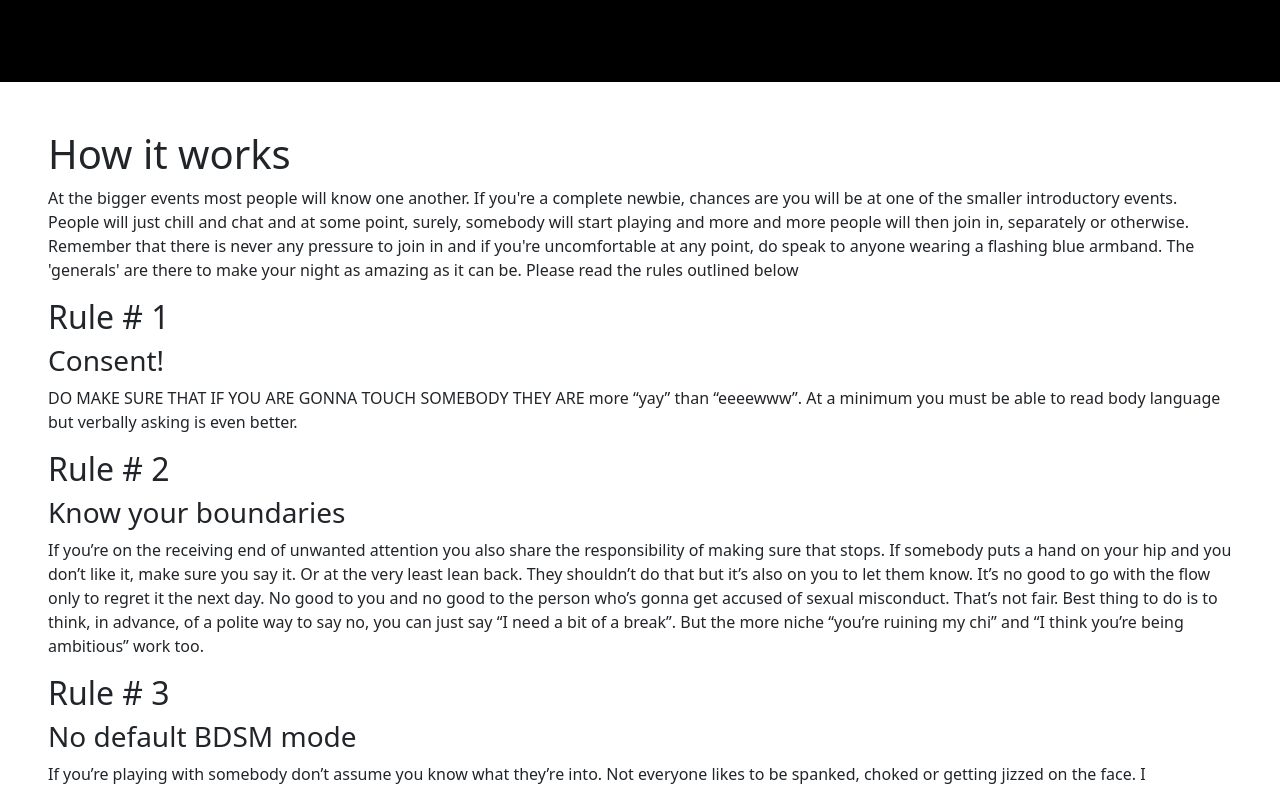
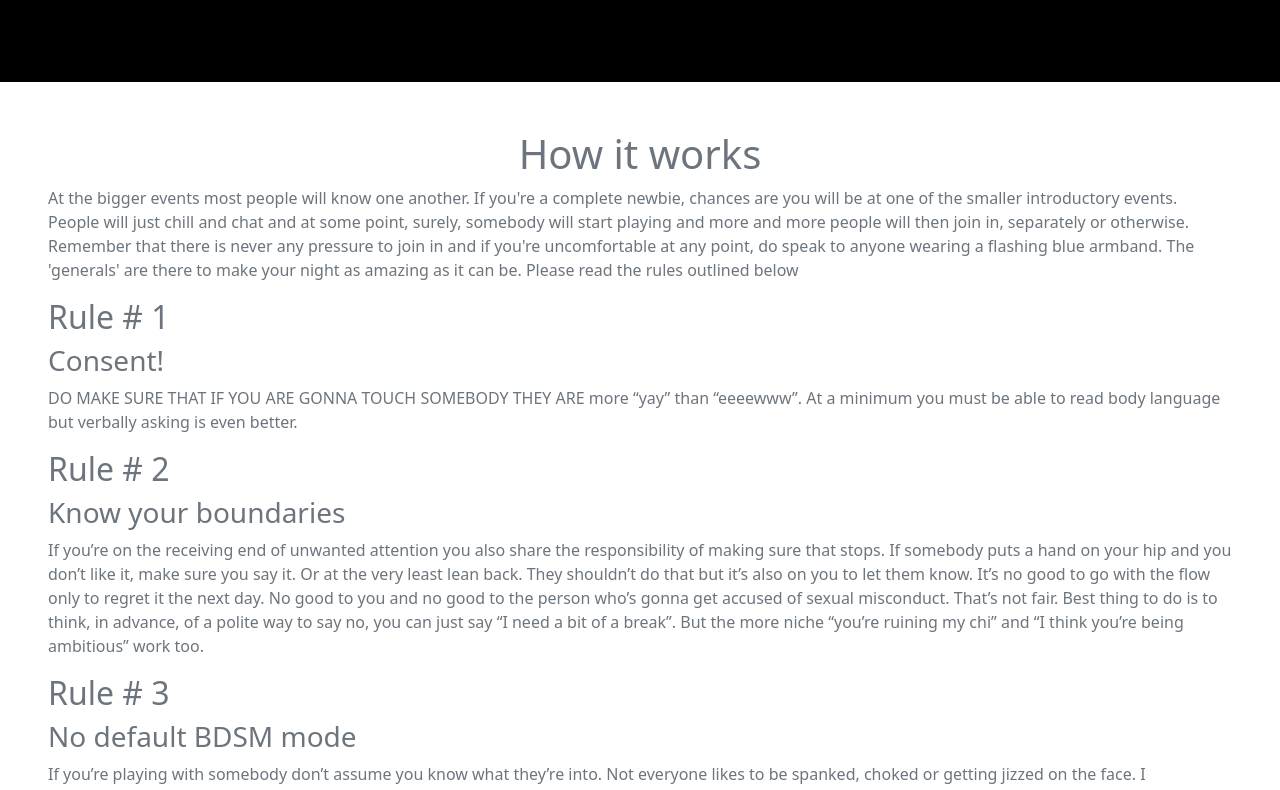
Before and after one commit to dantrovato/the-tribe-react18, a React (Vite) app: page /rules in a window 1280 px wide. Shown: the part 380-1170 px from the top of the page. Built offline with nearby package versions, Linux system fonts and the light colour scheme.

Commit message:
Add styles to rules

```diff
--- a/src/components/AboutPage.tsx
+++ b/src/components/AboutPage.tsx
@@ -1,7 +1,7 @@
 const AboutPage = () => {
   return (
     <div className="m-5 ">
-      <h2 className="text-muted text-center">
+      <h2 className="text-muted text-center mb-4">
         A social experiment in redefining, sex, friendships and relationships
       </h2>
       <p className="text-muted">
--- a/src/components/Events.tsx
+++ b/src/components/Events.tsx
@@ -1,6 +1,7 @@
 const Events = () => {
   return (
-    <div className="">
+    <div className="m-5">
+      <h1 className="text-center text-muted">Events</h1>
       <p className="m-5 text-muted">
         Next Event May 20th 2023 is a newbies. Register your interest in the
         Join section.
--- a/src/components/Rules.tsx
+++ b/src/components/Rules.tsx
@@ -1,7 +1,7 @@
 const Rules = () => {
   return (
-    <div className="m-5">
-      <h1>How it works</h1>
+    <div className="m-5 text-muted">
+      <h1 className="text-center">How it works</h1>
       <p>
         At the bigger events most people will know one another. If you're a
         complete newbie, chances are you will be at one of the smaller
```
